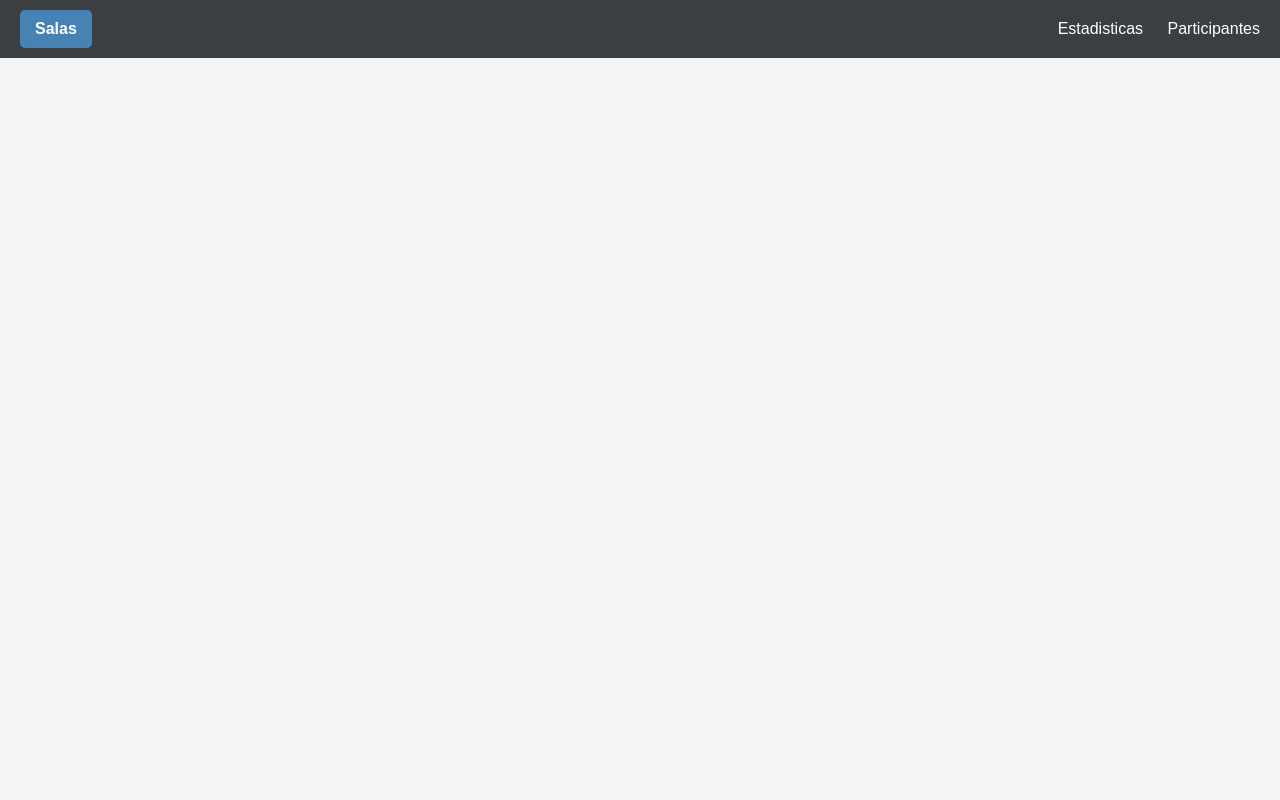
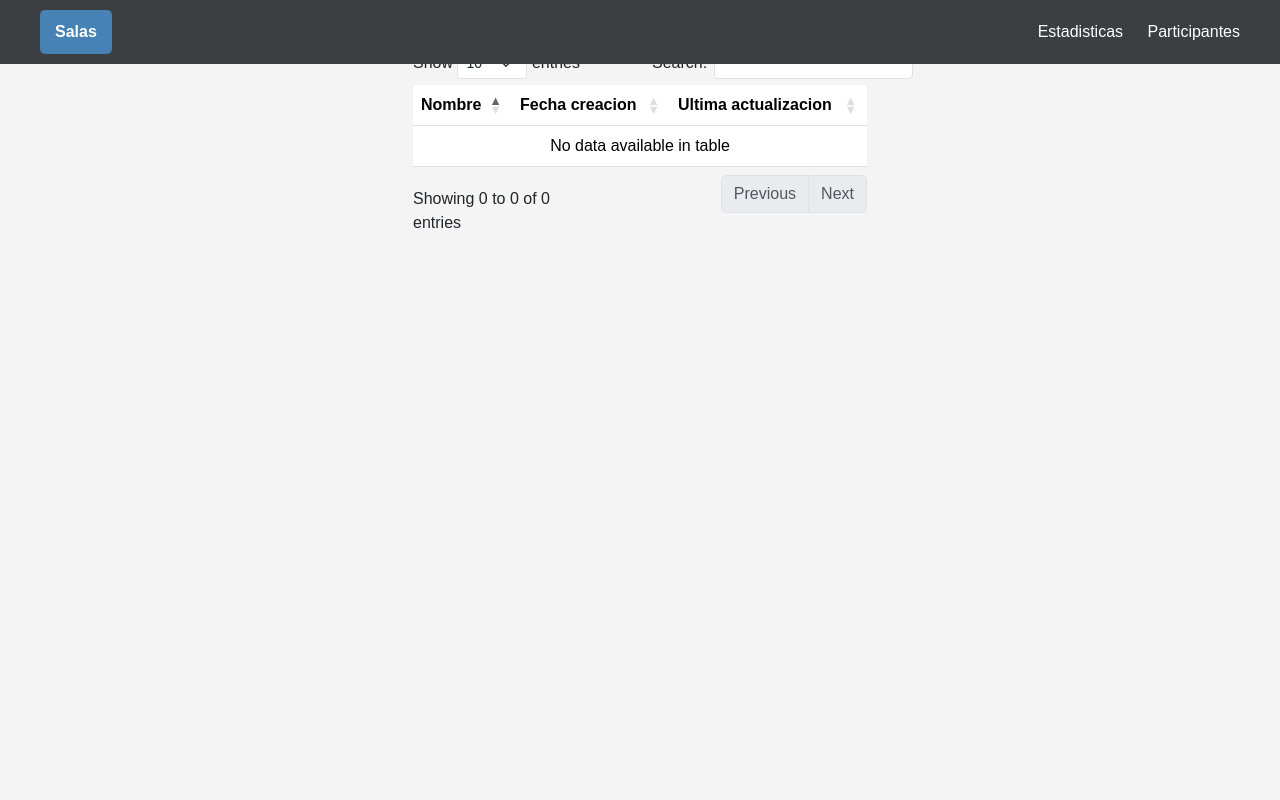
Before and after one commit to CvFeter/Hyperchalk_DespliegueLocal_TFG, a Django app: template collab/templates/collab/salas.html in a window 1280 px wide. Run offline with Django 3.2, Linux system fonts and the light colour scheme; the template is opened without the code that fills it, so the values that code supplies are empty; parts of the project's set-up code (start-up, migrations or seed data) failed here and were passed over; some libraries are stand-ins or nearby versions.

Commit message:
Version estable, se muestran los datos en la tabla

```diff
--- a/collab/static/collab/styles.css
+++ b/collab/static/collab/css/styles.css
@@ -115,3 +115,10 @@
         width: 90%; /* Los box ocupan casi todo el ancho en pantallas pequeñas */
     }
 }
+
+
+/* DataTable */
+.centered {
+    text-align: center !important;
+    vertical-align: middle !important;
+}
--- /dev/null
+++ b/collab/static/collab/js/salas.js
@@ -0,0 +1,96 @@
+let dataTable;
+
+async function fetchRooms() {
+    try {
+        const response = await fetch('/list_salas/');
+        const data = await response.json();
+        return data.rooms;
+    } catch (error) {
+        console.error('Error fetching rooms:', error);
+        return [];
+    }
+}
+
+async function initDataTable() {
+    const rooms = await fetchRooms();
+
+    // Inicializa DataTable
+    dataTable = $('#salas-table').DataTable({
+        data: rooms,
+        columns: [
+            { data: 'room_name' },
+            {
+                data: 'created_at',
+                render: (data) => new Date(data).toLocaleString() // Formatea fecha
+            },
+            {
+                data: 'last_update',
+                render: (data) => new Date(data).toLocaleString() // Formatea fecha
+            }
+        ],
+        language: {
+            url: 'https://cdn.datatables.net/plug-ins/1.13.1/i18n/es-ES.json' // Traducción al español
+        }
+    });
+}
+
+window.addEventListener('load', async () => {
+    await initDataTable();
+});
+
+
+// const data initDataTable = async () => {
+//     if(dataTableInitialized){
+//         dataTable.destroy();
+//     }
+
+//     await
+// }
+
+// const list_salas = async () => {
+//     try{
+//         const response = await fetch("/list_salas/");
+//         const data = await response.json();
+
+//         let content = ``;
+//         data.rooms.forEach(())
+//     }
+// }
+
+
+// const data = {
+//     "rooms": [
+//         {
+//             "room_name": "salaDePrueba1",
+//             "created_at": "2025-01-10T00:39:00.177Z",
+//             "last_update": "2025-01-10T00:39:00.177Z"
+//         },
+//         {
+//             "room_name": "salaDePrueba2",
+//             "created_at": "2025-01-10T00:39:13.778Z",
+//             "last_update": "2025-01-10T01:42:20.104Z"
+//         }
+//     ]
+// };
+
+// // Función para generar la tabla
+// function populateTable(data) {
+//     const table = document.getElementById("salas-table").getElementsByTagName('tbody')[0];
+
+//     // Recorre cada habitación del JSON
+//     data.rooms.forEach(room => {
+//         const row = table.insertRow();
+
+//         const cell1 = row.insertCell(0);
+//         const cell2 = row.insertCell(1);
+//         const cell3 = row.insertCell(2);
+
+//         cell1.textContent = room.room_name;
+//         cell2.textContent = new Date(room.created_at).toLocaleString();
+//         cell3.textContent = new Date(room.last_update).toLocaleString();
+//     });
+// }
+
+// window.addEventListener('load', async () => {
+//     populateTable(data);
+// });
--- a/collab/templates/collab/salas.html
+++ b/collab/templates/collab/salas.html
@@ -1,14 +1,19 @@
 {% load static %}
 {% load filters %}
-<html lang="es">
+
+<!DOCTYPE html>
+<html lang="en">
     <head>
         <meta charset="UTF-8">
         <title>Salas</title>
-    {# Si utilizas el sistema de archivos estáticos de Django, podrías usar:
+        <!-- Bootstrap -->
+        <link href="https://cdn.jsdelivr.net/npm/bootstrap@5.3.3/dist/css/bootstrap.min.css" rel="stylesheet" integrity="sha384-QWTKZyjpPEjISv5WaRU9OFeRpok6YctnYmDr5pNlyT2bRjXh0JMhjY6hW+ALEwIH" crossorigin="anonymous" />
+        <!-- DataTable.js -->
+        <link rel="stylesheet" href="https://cdn.datatables.net/1.13.1/css/dataTables.bootstrap5.min.css" />
+        <!-- Font Awesome -->
+        <link rel="stylesheet" href="https://cdnjs.cloudflare.com/ajax/libs/font-awesome/6.2.1/css/all.min.css" />
+        <!-- Custom CSS -->
         <link rel="stylesheet" href="{% static 'collab/styles.css' %}">
-        {% comment %} <link rel="stylesheet" href="est-styles.css"> {% endcomment %}
-      o en su defecto, colocar el CSS directamente en un archivo .css que se importe aquí. #}
-
     </head>
     <body>
         <!-- Barra de navegación -->
@@ -20,7 +25,27 @@
                 <!-- Agrega enlaces según tu necesidad -->
             </div>
         </div>
-    {% comment %} AQUI ESTA EL ERROR {% endcomment %}
 
+        <div class="container mt-5">
+            <table id="salas-table" class="table">
+                <thead>
+                    <tr>
+                        <th>Nombre</th>
+                        <th>Fecha creacion</th>
+                        <th>Ultima actualizacion</th>
+                    </tr>
+                </thead>
+                <tbody></tbody>
+            </table>
+        </div>
+        <!-- Bootstrap -->
+        <script src="https://cdn.jsdelivr.net/npm/bootstrap@5.3.3/dist/js/bootstrap.bundle.min.js" integrity="sha384-YvpcrYf0tY3lHB60NNkmXc5s9fDVZLESaAA55NDzOxhy9GkcIdslK1eN7N6jIeHz" crossorigin="anonymous"></script>
+        <!-- jQuery -->
+        <script src="https://cdnjs.cloudflare.com/ajax/libs/jquery/3.6.0/jquery.min.js"></script>
+        <!-- DataTable.js -->
+        <script src="https://cdn.datatables.net/1.13.1/js/jquery.dataTables.min.js"></script>
+        <script src="https://cdn.datatables.net/1.13.1/js/dataTables.bootstrap5.min.js"></script>
+        <!-- Custom JS -->
+        <script src="{% static 'collab/js/salas.js' %}"></script>
     </body>
 </html>
--- a/collab/urls.py
+++ b/collab/urls.py
@@ -9,6 +9,7 @@
     path('', views.index, name='index'),
     path('estadisticas/', views.estadisticas, name='estadisticas'),
     path('estadisticas/salas/', views.salas, name='salas'),
+    path('list_salas/', views.list_salas, name='list_salas'),
     # path('estadisticas/salas/<room_name>/', views.salas_stats, name='estadisticas_sala'),
     path('add-library/', TemplateView.as_view(template_name='collab/add_library.html'),
          name='add-library'),
--- a/draw/settings.py
+++ b/draw/settings.py
@@ -178,7 +178,7 @@
 STATICFILES_DIRS = [
     BASE_DIR / 'client' / 'dist',
     BASE_DIR / 'draw' / 'static',
-    BASE_DIR / 'collab' / 'static',
+    #BASE_DIR / 'collab' / 'static',
 ]
 
 # Media Uploads
```
Also changed, not shown: collab/views.py (+23 -2 lines). Lines whose indentation alone changed are shown as unchanged.
